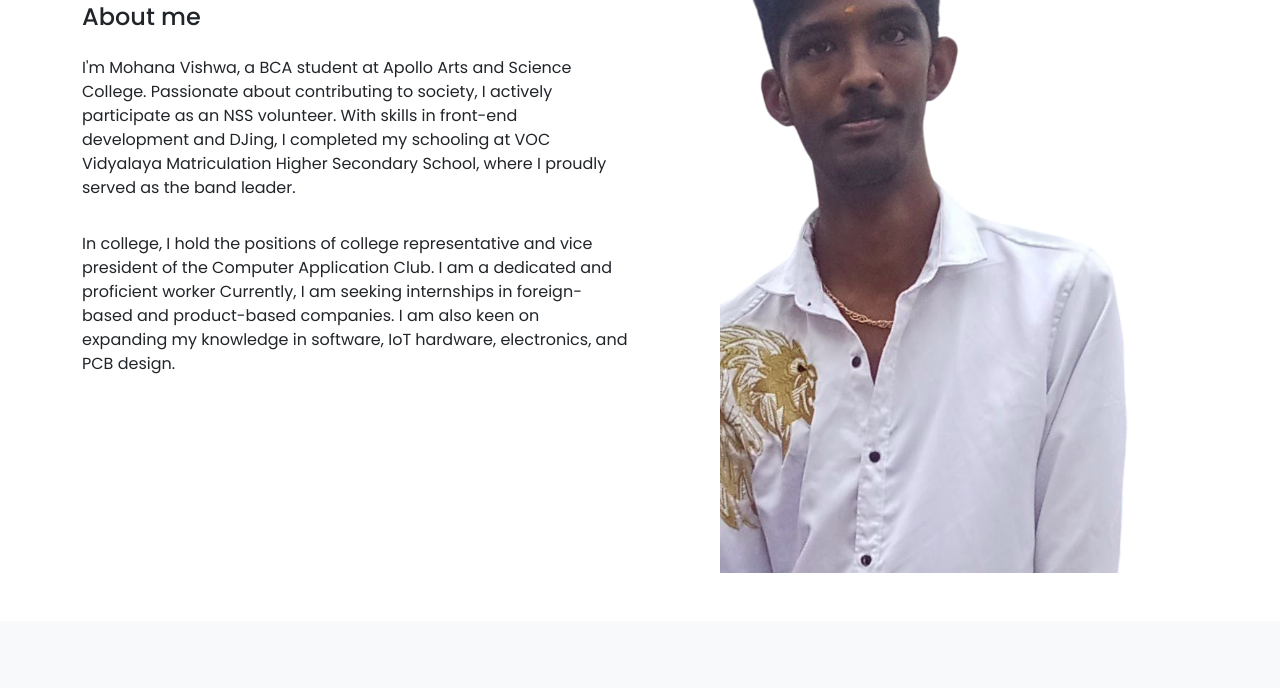
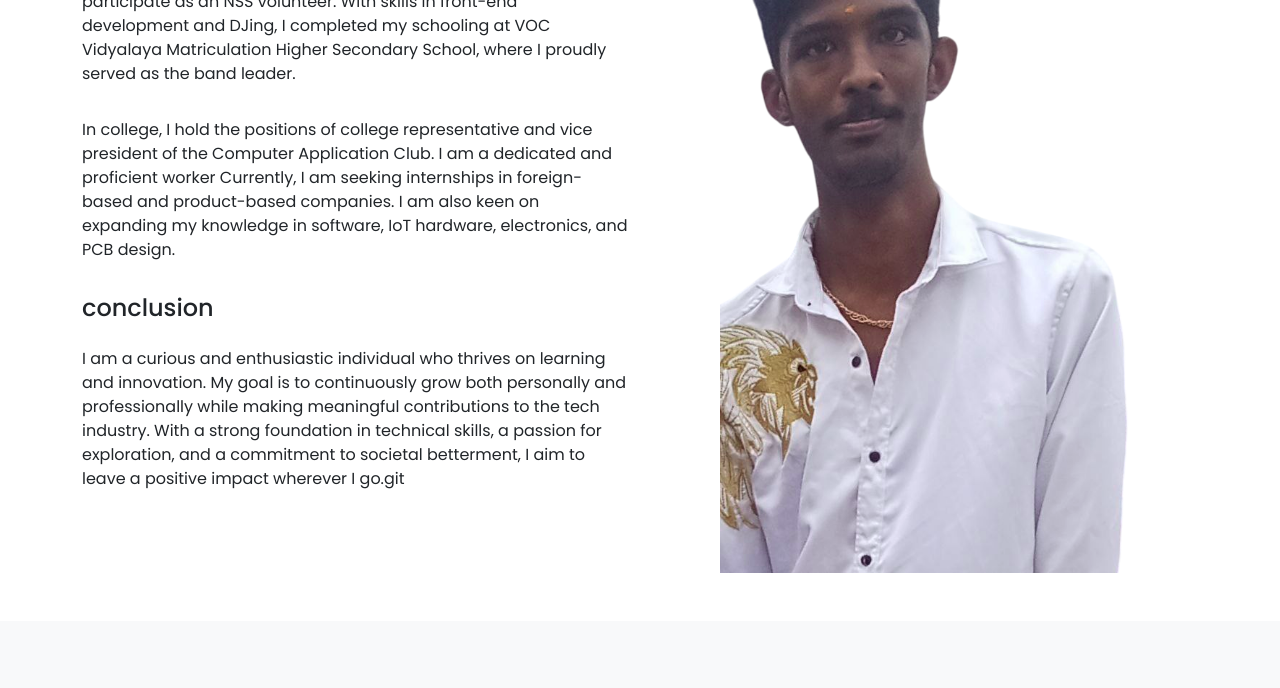
Before and after one commit to vishwasridhar/vishwa-portfolio, a plain HTML site: page index.html in a window 1280 px wide. Shown: the part 1038-1726 px from the top of the page. Drawn offline with nearby package versions, Linux system fonts and the light colour scheme.

Commit message:
Added conclusion to about me

```diff
--- a/index.html
+++ b/index.html
@@ -56,6 +56,8 @@
             <h4 class="pb-3">About me</h4>
             <p class="pb-3">I'm Mohana Vishwa, a BCA student at Apollo Arts and Science College. Passionate about contributing to society, I actively participate as an NSS volunteer. With skills in front-end development and DJing, I completed my schooling at VOC Vidyalaya Matriculation Higher Secondary School, where I proudly served as the band leader.</p>
             <p class="pb-3">In college, I hold the positions of college representative and vice president of the Computer Application Club. I am a dedicated and proficient worker Currently, I am seeking internships in foreign-based and product-based companies. I am also keen on expanding my knowledge in software, IoT hardware, electronics, and PCB design. </p>
+            <h4 class="pb-3">conclusion</h4>
+            <p class="pb-3">I am a curious and enthusiastic individual who thrives on learning and innovation. My goal is to continuously grow both personally and professionally while making meaningful contributions to the tech industry. With a strong foundation in technical skills, a passion for exploration, and a commitment to societal betterment, I aim to leave a positive impact wherever I go.git</p>
           </div>
           <div class="col-md-6 text-center">
             <img src="/img/vishwa.png" alt="vishwa" class="img-fluid w-75"/>
```
